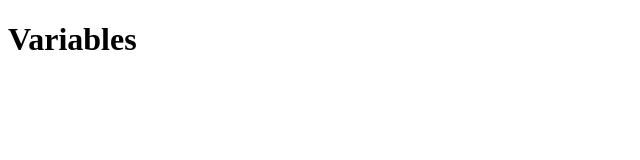
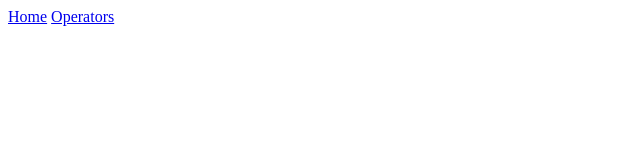
Before and after one commit to txuan1231/sp25-n220, a plain HTML site: page week-3/index.html in a window 1280 px wide. Shown: the whole page, without its empty margins (0-640 px from the left). Drawn offline with Linux system fonts and the light colour scheme.

Commit message:
Added readme file and live links and recap content

```diff
--- a/week-3/index.html
+++ b/week-3/index.html
@@ -6,7 +6,10 @@
     <title>Week 3</title>
 </head>
 <body>
-    <h1>Variables</h1>
+    <nav>
+    <a href="index.html">Home</a>
+    <a href="operators.html">Operators</a>
+   </nav>
 
     <script>
         const one = 1;
```
Also changed, not shown: homework-2/index.html (+3 -0 lines), 3 other files.
